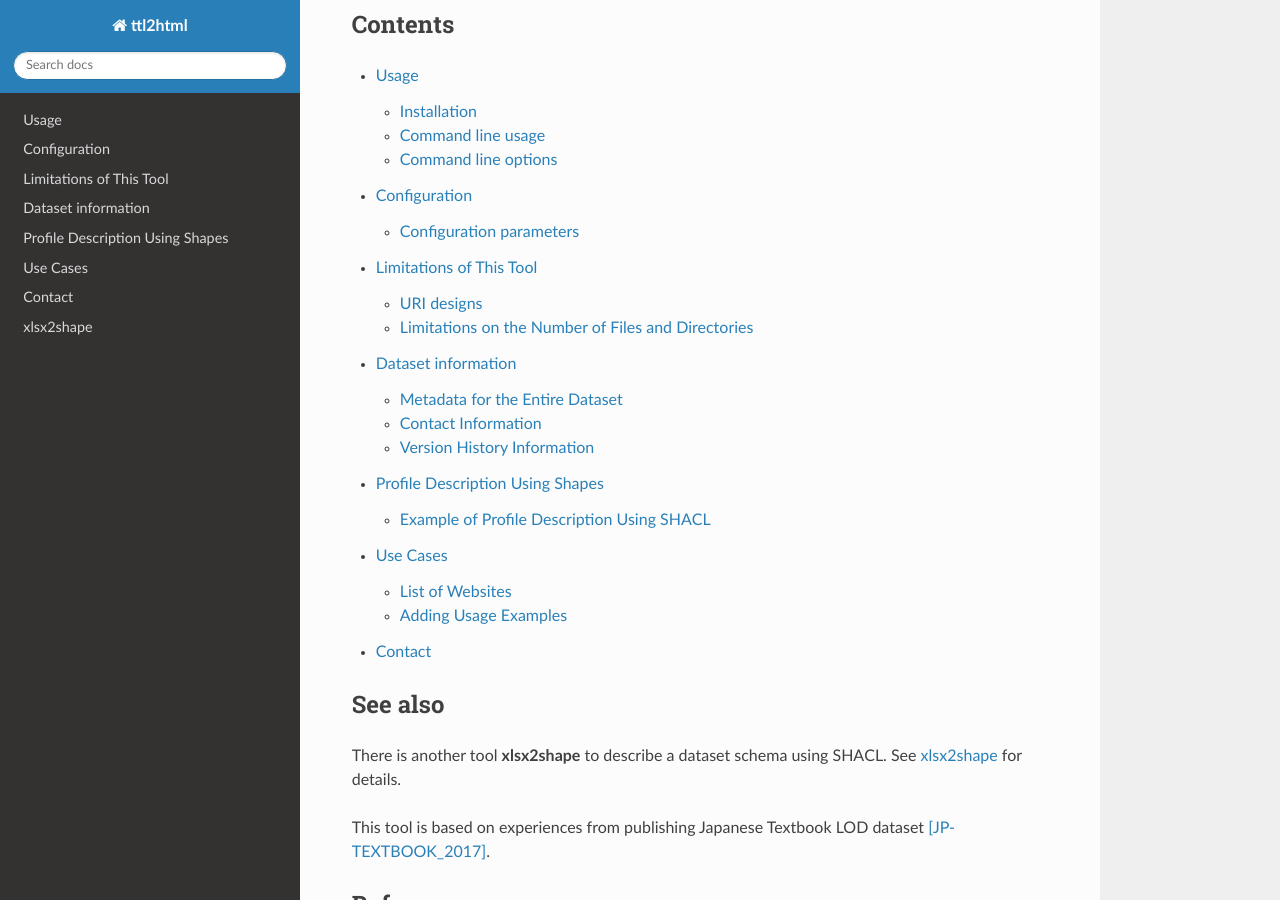
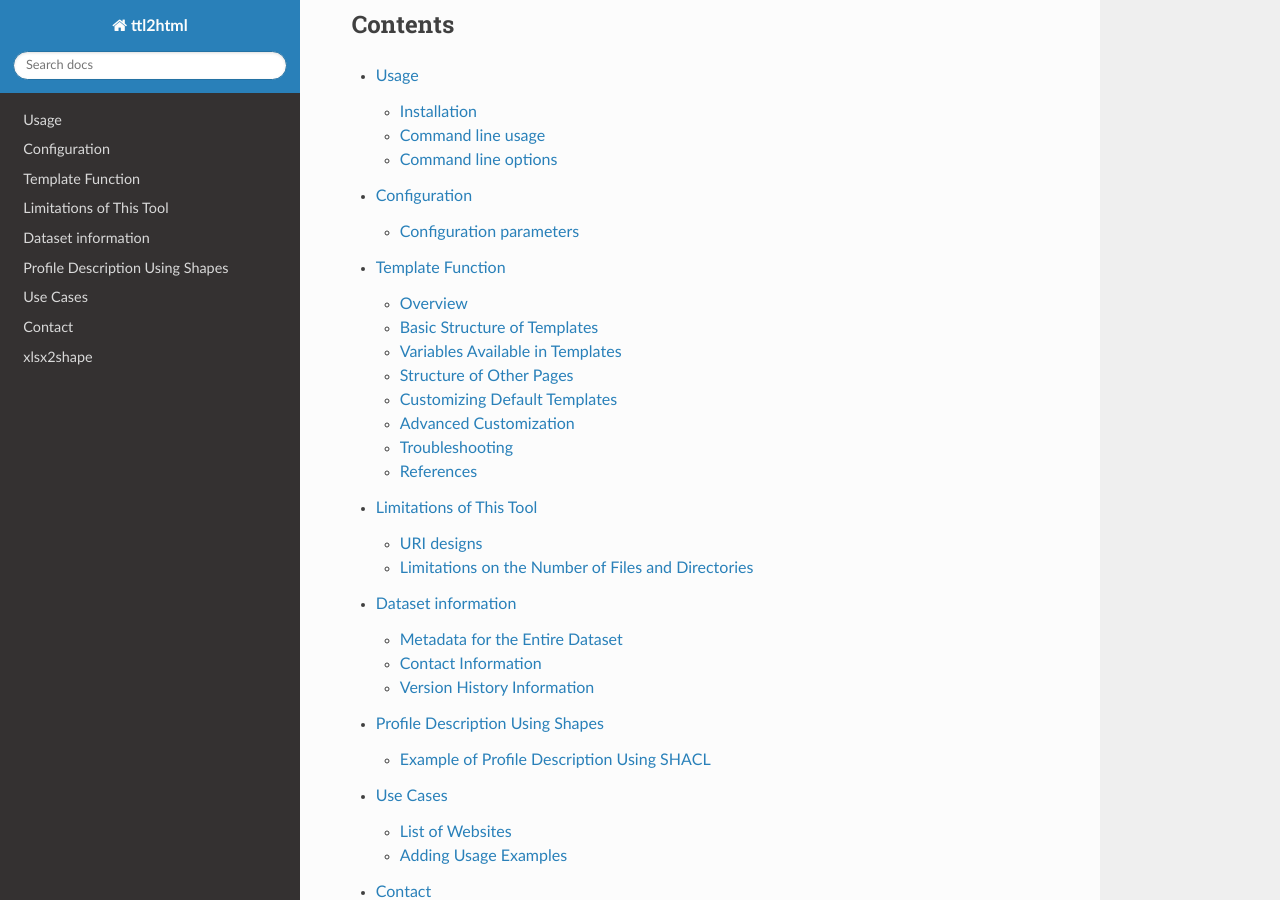
Before and after one commit to masao/ttl2html-doc, a Sphinx documentation site: the page built from docs/index.rst, in a window 1280 px wide and 900 px high, scrolled down 416 px. Built offline with Sphinx 7.4.7 and the Read the Docs theme 3.1.0, drawn with Linux system fonts in a browser that asks for light colours; some of the changed lines change nothing that is shown.

Commit message:
add template docs. cf. https://github.com/masao/ttl2html/issues/166

```diff
--- a/docs/index.rst
+++ b/docs/index.rst
@@ -19,6 +19,7 @@ Contents
 
    usage
    configuration
+   templates
    limitations
    dataset
    shapes
--- /dev/null
+++ b/docs/templates.rst
@@ -0,0 +1,317 @@
+Template Function
+=================
+
+Overview
+--------
+
+The template function in **ttl2html** allows you to customize the HTML templates that determine the appearance and structure of the generated static website.
+The tool comes with built-in templates that define the basic structure and appearance of the output, so you can build a static site without any customization.
+By default, the HTML output displays the triples of a resource on its page as an organized list of properties.
+By preparing custom templates, you can embed additional site-specific information, change the design and appearance, or add extra functionality.
+
+.. What kind of customization is possible?
+
+Using the template function, you can replace the basic template shared across all pages, embed HTML fragments into resource pages, or build pages that combine JavaScript and CSS to provide dynamic features.
+For example, the following customizations are possible:
+
+* **Layout changes**: Define the HTML structure freely and adjust the overall page design to suit your purpose.
+* **Integration with external databases**: Automatically generate links to external databases by using identifiers in the data.
+
+By leveraging this feature, you can go beyond simple RDF-to-HTML conversion and provide flexible information according to your needs.
+
+You can also add custom elements to special pages such as the top page or ``about.html``.
+
+Customization can be achieved by overriding parts of the basic templates or by adding new templates to change the content of the generated pages.
+
+Basic Structure of Templates
+----------------------------
+
+.. Required elements (HTML basic structure)
+
+Templates in ttl2html allow you to freely customize layout and design when converting Turtle (TTL) data into HTML.
+They are written in `ERB (Embedded Ruby) format <https://en.wikipedia.org/wiki/ERuby>`_, which lets you embed Ruby code within HTML for flexible data rendering.
+
+The basic structure of the HTML output templates is shown below.
+
+.. figure:: template-structure.png
+
+   File structure of template pages
+
+Templates in ttl2html consist of the following three files:
+
+1. layout.html.erb (overall layout)
+
+  ``layout.html.erb`` defines the overall structure of all output HTML files. It sets metadata in the ``<head>`` element, includes CSS and JavaScript, and controls the general ``<body>`` layout where other templates are embedded.
+
+2. default.html.erb (per-page template)
+
+  ``default.html.erb`` renders the content of each resource page and defines how RDF data is displayed.
+
+3. _default.html.erb (partial template; for additional elements)
+
+  ``_default.html.erb`` (note the leading underscore) can be added to include additional elements for individual resource pages.
+
+Among these three, the standard distribution includes ``layout.html.erb`` and ``default.html.erb``.
+If you do not need customization, you can use them as they are.
+``_default.html.erb`` is not included; if you need page-specific insertions, create it in your project.
+The standard templates are available at the
+`templates directory in the GitHub repository <https://github.com/masao/ttl2html/tree/main/templates>`_.
+It is recommended to refer to these, copy them into your project, and then modify as needed.
+
+Variables Available in Templates
+--------------------------------
+
+Within templates, you can access RDF data and configuration values through the ``param`` variable.
+
+.. list-table::
+   :widths: 25 75
+   :header-rows: 1
+
+   * - Variable
+     - Description
+   * - ``param[:uri]``
+     - URI of the resource
+   * - ``param[:turtle_uri]``
+     - URI of the resource in Turtle format
+   * - ``param[:title]``
+     - Title label of the resource
+   * - ``param[:data]``
+     - Triples where the resource is the subject
+   * - ``param[:data_inverse]``
+     - Triples where the resource is the object
+   * - ``param[:site_title]`` etc.
+     - Custom values defined in ``config.yml``
+
+Values specified in the configuration file ``config.yml`` can also be accessed through ``param``.
+For example: ``param[:site_title]``, ``param[:admin_name]`` (see :doc:`configuration`).
+
+Examples
+^^^^^^^^
+
+**Display title**
+
+.. code-block:: erb
+
+   <h1><%= param[:title] || param[:uri] %></h1>
+
+**Link to Turtle**
+
+.. code-block:: erb
+
+   <% if param[:turtle_uri] %>
+     <a href="<%= param[:turtle_uri] %>">Turtle</a>
+   <% end %>
+
+**Display property list**
+
+.. code-block:: erb
+
+   <% data = param[:data] || {} %>
+   <dl>
+     <% data.each do |prop, values| %>
+       <dt><%= prop %></dt>
+       <dd>
+         <% Array(values).each do |v| %>
+           <%= v.is_a?(Hash) ? (v[:label] || v[:uri]) : v %><br>
+         <% end %>
+       </dd>
+     <% end %>
+   </dl>
+
+.. note::
+   Wrapping values with ``Array(values)`` ensures safe iteration, even when a property has only a single value.
+
+Structure of Other Pages
+------------------------
+
+In addition to individual resource pages derived from RDF data, the tool automatically generates two other pages:
+a dataset description page (``about.html``; see :confval:`about_file`) and the top page (``index.html``).
+Their structures are as follows.
+
+About Page
+^^^^^^^^^^
+
+The about page follows the same pattern as the basic template:
+``layout.html.erb`` defines the overall structure, and ``about.html.erb`` renders the page-specific content.
+If you want to add extra site-specific explanations, you can create an ``about.html`` file.
+If a ``description.html`` file exists, its contents are inserted at the beginning of the page.
+
+.. figure:: template-about.png
+
+   HTML structure of the about page
+
+As with resource pages, the standard distribution includes ``layout.html.erb`` and ``about.html.erb``.
+If no customization is needed, they can be used as is.
+
+The tail section of the about page may include LOD vocabulary descriptions generated by the :doc:`shapes` feature, and version history information generated by the :doc:`dataset` feature.
+
+Top Page
+^^^^^^^^
+
+The top page also follows the basic pattern:
+``layout.html.erb`` defines the overall structure, and ``index.html.erb`` renders the page-specific content.
+If you want to add additional elements, you can create an ``index-list.html`` file.
+If a ``description.html`` file exists, its contents are inserted at the beginning of the page, similar to the about page.
+
+.. figure:: template-index.png
+
+   HTML structure of the top page (index.html)
+
+As with resource pages, the standard distribution includes ``layout.html.erb`` and ``index-list.html.erb``.
+If no customization is needed, they can be used as is.
+
+The tail section of the top page may include the latest version information, license information, and SPARQL endpoint information generated by the :doc:`dataset` feature.
+
+Customizing Default Templates
+-----------------------------
+
+Although the default templates included with ttl2html can be used as is, in many cases you may want to change the appearance or displayed content.
+This section explains where to place templates, the resolution order, and how to customize them.
+
+Template Resolution Order
+^^^^^^^^^^^^^^^^^^^^^^^^^
+
+ttl2html uses the built-in templates as a base, but if a file with the same name exists under the project’s ``templates/`` directory, the project file takes precedence.
+A typical resolution order is as follows:
+
+1. If ``templates/layout.html.erb`` exists, it is used. Otherwise, the built-in file is used.
+2. If ``templates/default.html.erb`` exists, it is used. Otherwise, the built-in file is used.
+3. For page rendering, if a partial template (e.g., ``_default.html.erb``) exists, it will be inserted at the defined position in ``default.html.erb``.
+
+.. note::
+   ``_default.html.erb`` is not included in the standard distribution.
+   Create it in your project if you need page-specific elements.
+
+In principle, everything works with the defaults without any configuration.
+You can customize incrementally by overriding only the necessary parts.
+Remember only that “project files take precedence,” and you can safely experiment.
+
+Directory Structure and Placement
+^^^^^^^^^^^^^^^^^^^^^^^^^^^^^^^^^
+
+A recommended project structure is shown below.
+Templates placed under ``templates/`` override the built-in ones.
+
+.. code-block:: text
+
+   project-root/
+   ├── config.yml
+   ├── templates/
+   │   ├── _default.html.erb      # page-specific additions (optional)
+   │   ├── about.html             # additional elements for about page
+   └── assets/
+       ├── css/
+       │   └── site.css           # custom stylesheet
+       ├── js/
+       │   └── site.js            # custom script
+       └── img/
+           └── logo.png           # images
+
+- ``templates/``: ERB templates. Project files take precedence over built-ins.
+- ``assets/``: Static resources such as CSS, JavaScript, and images. These are loaded in ``layout.html.erb``.
+- Files beginning with an underscore (e.g., ``_default.html.erb``) are partial templates used to insert page-specific elements.
+
+Getting the Default Templates
+^^^^^^^^^^^^^^^^^^^^^^^^^^^^^
+
+The default templates are available in the
+`templates/ directory of the GitHub repository <https://github.com/masao/ttl2html/tree/main/templates>`_.
+Create a ``templates/`` directory in your project, copy the necessary files, and then customize them.
+Copying ensures that your modifications are not affected by future updates to the defaults.
+
+Editable Parts and Limitations
+^^^^^^^^^^^^^^^^^^^^^^^^^^^^^^
+
+- The HTML structure can be freely modified, but removing ``param`` calls will prevent RDF data from being displayed.
+- Accessing undefined keys may cause errors; wrapping with ``Array(...)`` is recommended for safety.
+- Do not edit the built-in files directly; always copy them before modifying.
+
+Customization Examples
+^^^^^^^^^^^^^^^^^^^^^^
+
+**Example 1**: Adding external database links.
+
+For example, if the resource has a ``dcterms:identifier`` property, you can generate links to an external database using its values:
+
+.. code-block:: erb
+
+   <!-- templates/_default.html.erb -->
+   <%# Example: assumes param[:data]["http://purl.org/dc/terms/identifier"] contains IDs %>
+   <% ids = Array((param[:data] || {})["http://purl.org/dc/terms/identifier"]) %>
+   <% if not ids.empty? %>
+     <ul>
+     <% ids.each do |id| %>
+       <li><a href="https://external.example.org/records/<%= id %>">#<%= id %></a></li>
+     <% end %>
+     </ul>
+   <% end %>
+
+**Example 2**: Adding links only for resources belonging to a specific class.
+
+For example, only when the resource belongs to ``<https://schema.org/Book>``, links are generated:
+
+.. code-block:: erb
+
+   <!-- templates/_default.html.erb -->
+   <%# Example: only output external DB links if resource is of class schema:Book %>
+   <% types = Array((param[:data] || {})["http://www.w3.org/1999/02/22-rdf-syntax-ns#type"]) %>
+   <% if types.include? "https://schema.org/Book" %>
+     <% ids = Array((param[:data] || {})["http://purl.org/dc/terms/identifier"]) %>
+     <% if not ids.empty? %>
+       <ul>
+       <% ids.each do |id| %>
+         <li><a href="https://external.example.org/records/<%= id %>">#<%= id %></a></li>
+       <% end %>
+       </ul>
+     <% end %>
+   <% end %>
+
+Advanced Customization
+----------------------
+
+Conditional branching and iteration in ERB
+^^^^^^^^^^^^^^^^^^^^^^^^^^^^^^^^^^^^^^^^^^
+
+.. code-block:: erb
+
+   <% if param[:title] %>
+     <h1><%= param[:title] %></h1>
+   <% end %>
+
+   <% Array(param[:data]).each do |prop, values| %>
+     ...
+   <% end %>
+
+Using inverse links
+^^^^^^^^^^^^^^^^^^^
+
+``param[:data_inverse]`` can be used to list resources that reference the current one.
+
+Troubleshooting
+---------------
+
+Common errors and solutions
+^^^^^^^^^^^^^^^^^^^^^^^^^^^
+
+- **Nothing is displayed**: Check if you confused ``<%=`` with ``<%``.
+- **Undefined error**: Accessing a non-existent key may return nil. RDF data may have missing values or multiple triples.
+- **Crash in loops**: If the value is nil, wrap with ``Array(...)`` to avoid errors.
+
+When a template is not applied
+^^^^^^^^^^^^^^^^^^^^^^^^^^^^^^
+
+- Check file names and extensions.
+- Ensure the file is placed under ``templates/``.
+- Inspect the generated HTML to confirm changes.
+
+Debug Tips
+^^^^^^^^^^
+
+- Insert ``<pre><%= param.inspect %></pre>`` to check variable contents.
+- Use browser developer tools to inspect the DOM.
+
+References
+----------
+
+- ERB reference: `<https://en.wikipedia.org/wiki/ERuby>`_
+- Standard templates: `<https://github.com/masao/ttl2html/tree/main/templates>`_
```
Also changed, not shown: docs/template-about.png (added), docs/template-index.png (added), docs/template-structure.png (added).
